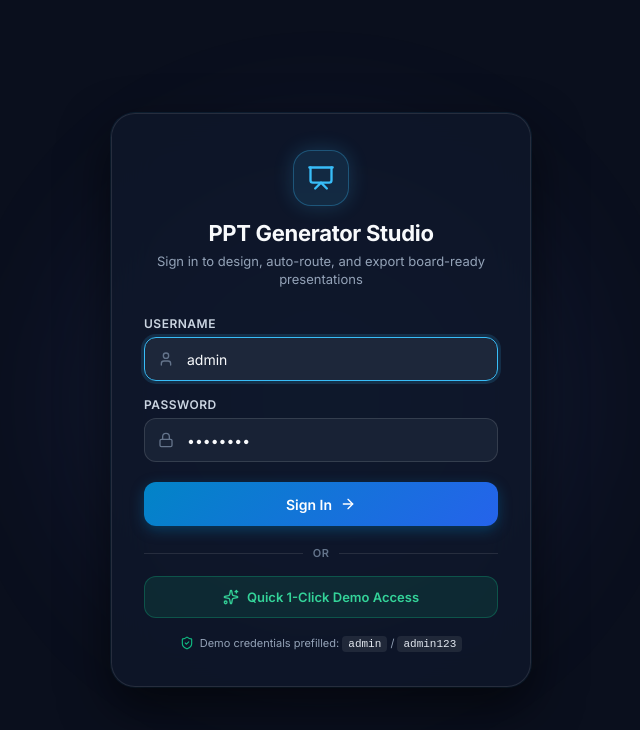
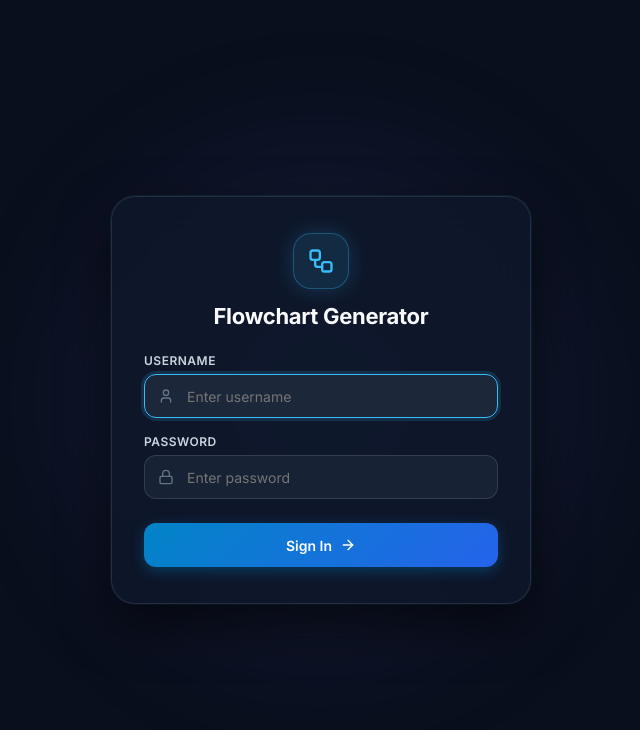
Before and after one commit to immanuelkevin55-netizen/flowchart, a React (Vite) app: page / in a window 1280 px wide. Shown: the top 730 px of the page, without its empty margins (319-959 px from the left). Built offline with nearby package versions, Linux system fonts and the light colour scheme.

Commit message:
update: rename to Flowchart Generator, enforce admin/tibl123 credentials, remove demo options

```diff
--- a/src/components/LoginScreen.jsx
+++ b/src/components/LoginScreen.jsx
@@ -1,20 +1,20 @@
 import React, { useState } from 'react';
-import { Lock, User, Sparkles, ArrowRight, ShieldCheck, Presentation } from 'lucide-react';
+import { Lock, User, ArrowRight, Workflow } from 'lucide-react';
 
 export default function LoginScreen({ onLogin }) {
-  const [username, setUsername] = useState('admin');
-  const [password, setPassword] = useState('admin123');
+  const [username, setUsername] = useState('');
+  const [password, setPassword] = useState('');
   const [error, setError] = useState('');
   const [isLoading, setIsLoading] = useState(false);
 
   const handleSubmit = (e) => {
     e.preventDefault();
     if (!username.trim()) {
-      setError('Please enter a username');
+      setError('Please enter your username');
       return;
     }
-    if (!password.trim()) {
-      setError('Please enter a password');
+    if (!password) {
+      setError('Please enter your password');
       return;
     }
 
@@ -22,33 +22,28 @@ export default function LoginScreen({ onLogin }) {
     setError('');
 
     setTimeout(() => {
+      // Validate credentials
+      if (username.trim().toLowerCase() !== 'admin' || password !== 'tibl123') {
+        setError('Invalid username or password');
+        setIsLoading(false);
+        return;
+      }
+
       const userData = {
-        username: username.trim(),
-        role: username.toLowerCase() === 'admin' ? 'Administrator' : 'Editor',
+        username: 'admin',
+        role: 'Administrator',
         loginTime: Date.now()
       };
+
       try {
         localStorage.setItem('ppt_user_session', JSON.stringify(userData));
       } catch (err) {
         console.warn('Could not save session:', err);
       }
+
       setIsLoading(false);
       onLogin(userData);
-    }, 350);
-  };
-
-  const handleQuickDemoLogin = () => {
-    const demoData = {
-      username: 'admin',
-      role: 'Administrator',
-      loginTime: Date.now()
-    };
-    try {
-      localStorage.setItem('ppt_user_session', JSON.stringify(demoData));
-    } catch (err) {
-      console.warn('Could not save session:', err);
-    }
-    onLogin(demoData);
+    }, 300);
   };
 
   return (
@@ -57,14 +52,11 @@ export default function LoginScreen({ onLogin }) {
 
       <div className="login-card-container">
         {/* Brand Header */}
-        <div className="login-brand-header">
+        <div className="login-brand-header" style={{ marginBottom: '24px' }}>
           <div className="login-brand-icon">
-            <Presentation size={28} color="#38BDF8" />
+            <Workflow size={28} color="#38BDF8" />
           </div>
-          <h1 className="login-brand-title">PPT Generator Studio</h1>
-          <p className="login-brand-subtitle">
-            Sign in to design, auto-route, and export board-ready presentations
-          </p>
+          <h1 className="login-brand-title">Flowchart Generator</h1>
         </div>
 
         {/* Login Form */}
@@ -104,6 +96,7 @@ export default function LoginScreen({ onLogin }) {
             type="submit"
             className="login-submit-btn"
             disabled={isLoading}
+            style={{ marginTop: '8px' }}
           >
             {isLoading ? (
               <span>Signing in...</span>
@@ -115,27 +108,6 @@ export default function LoginScreen({ onLogin }) {
             )}
           </button>
         </form>
-
-        {/* Divider */}
-        <div className="login-divider">
-          <span>OR</span>
-        </div>
-
-        {/* Quick Demo One-Click Access */}
-        <button
-          type="button"
-          onClick={handleQuickDemoLogin}
-          className="login-demo-btn"
-        >
-          <Sparkles size={16} className="demo-sparkle-icon" />
-          <span>Quick 1-Click Demo Access</span>
-        </button>
-
-        {/* Demo Credentials Badge */}
-        <div className="login-demo-hint">
-          <ShieldCheck size={14} color="#10B981" />
-          <span>Demo credentials prefilled: <code>admin</code> / <code>admin123</code></span>
-        </div>
       </div>
     </div>
   );
```
